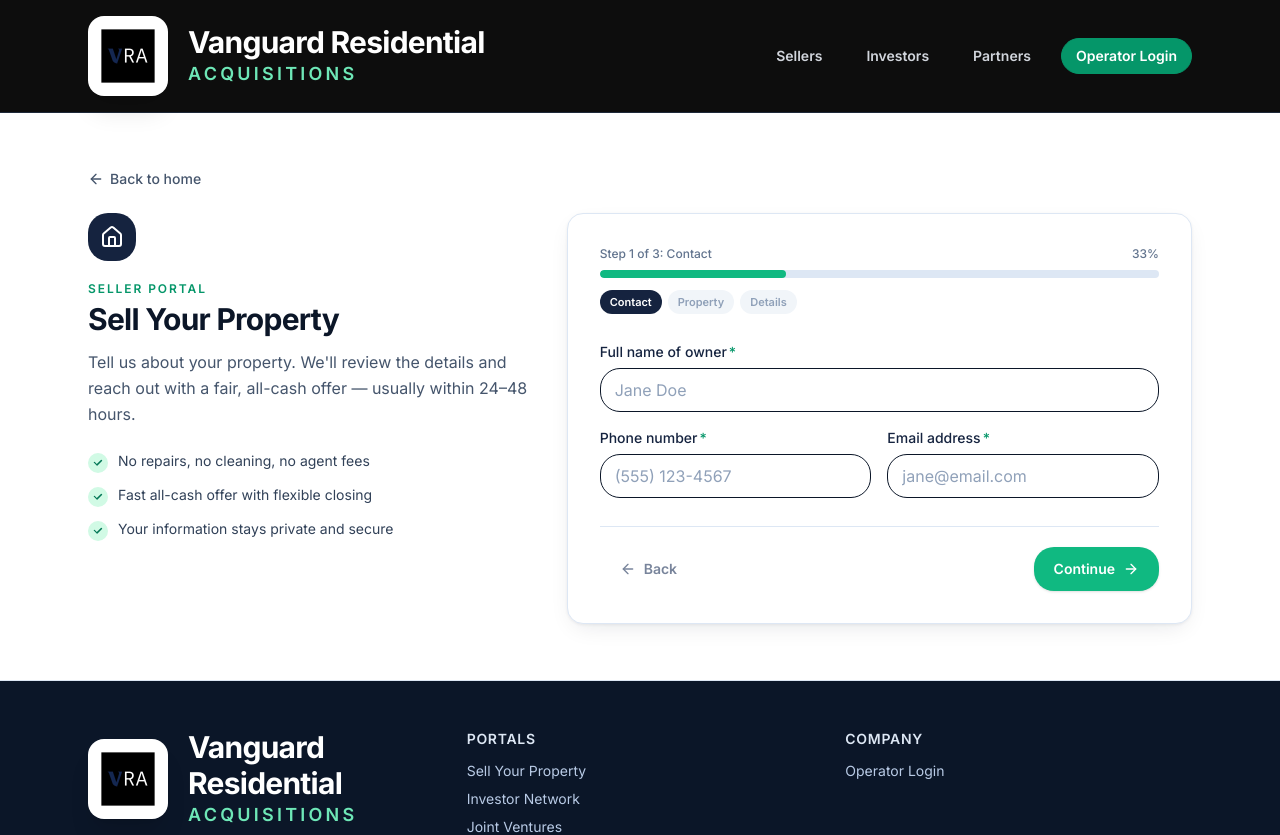
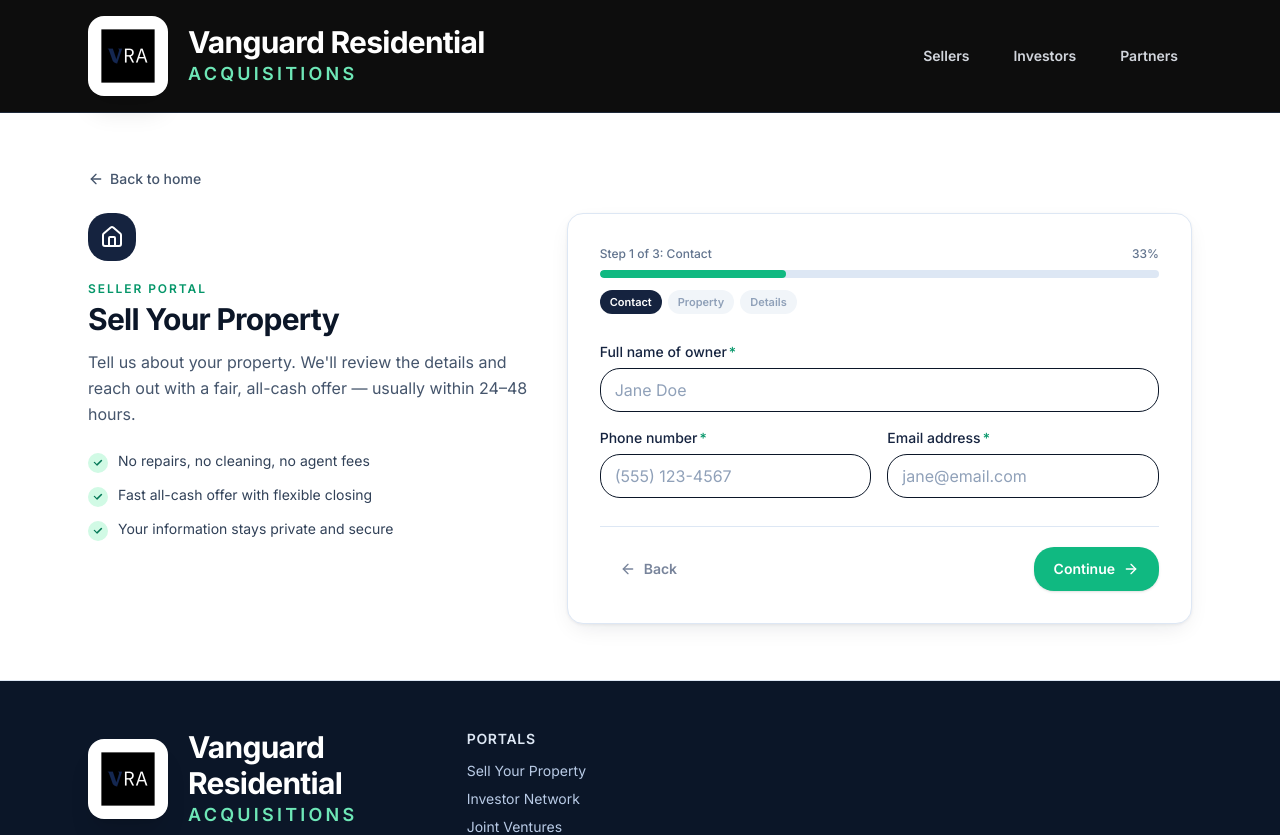
Before and after one commit to hhub46dchj-rgb/vanguard-residential, a Next.js app: page /sellers in a window 1280 px wide. Shown: the top 835 px of the page. Built offline with nearby package versions, Linux system fonts and the light colour scheme.

Commit message:
Remove Operator Login button and Real Estate Acquisitions badge

```diff
--- a/src/app/page.tsx
+++ b/src/app/page.tsx
@@ -22,9 +22,6 @@ export default function HomePage() {
 
         <div className="relative z-10 mx-auto max-w-6xl px-4 py-24 sm:px-6 sm:py-36 lg:py-44">
           <div className="max-w-3xl">
-            <span className="inline-flex items-center rounded-full border border-emerald-500/60 bg-emerald-500/30 px-5 py-2.5 text-sm font-bold uppercase tracking-[0.16em] text-emerald-300 shadow-xl backdrop-blur-sm">
-              ✨ Real Estate Acquisitions
-            </span>
             <h1 className="mt-10 text-6xl font-bold leading-[1.1] tracking-tight sm:text-7xl lg:text-8xl">
               Transforming Property Potential into{" "}
               <span className="bg-gradient-to-r from-emerald-400 to-emerald-300 bg-clip-text text-transparent">Shared Success.</span>
--- a/src/components/layout/PublicFooter.tsx
+++ b/src/components/layout/PublicFooter.tsx
@@ -37,18 +37,7 @@ export function PublicFooter() {
             </ul>
           </div>
 
-          <div className="space-y-3">
-            <h4 className="text-sm font-semibold uppercase tracking-wider text-navy-100">
-              Company
-            </h4>
-            <ul className="space-y-2 text-sm">
-              <li>
-                <Link href="/admin/login" className="transition-colors hover:text-emerald-300">
-                  Operator Login
-                </Link>
-              </li>
-            </ul>
-          </div>
+
         </div>
 
         <div className="mt-10 border-t border-navy-800 pt-6 text-xs text-navy-400">
--- a/src/components/layout/PublicHeader.tsx
+++ b/src/components/layout/PublicHeader.tsx
@@ -20,9 +20,7 @@ export function PublicHeader() {
           <Button asChild variant="ghost" size="sm" className="hidden sm:inline-flex text-gray-300 hover:text-white hover:bg-gray-800">
             <Link href="/partners">Partners</Link>
           </Button>
-          <Button asChild variant="outline" size="sm" className="bg-emerald-600 hover:bg-emerald-700 text-white border-emerald-600">
-            <Link href="/admin/login">Operator Login</Link>
-          </Button>
+
         </nav>
       </div>
     </header>
```
